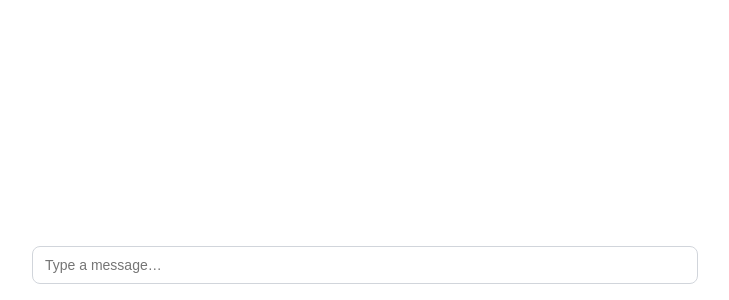
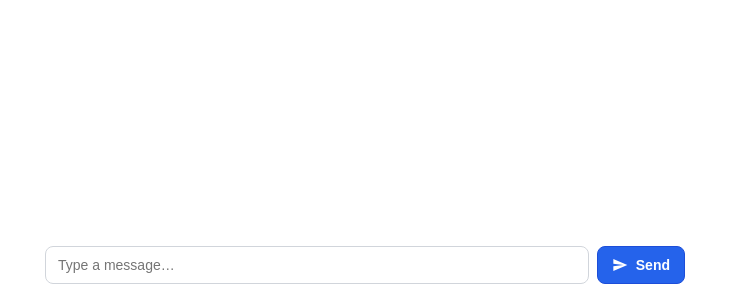
Before and after one commit to 709macdonald/Jeeves_MVP, a React (Vite) app in the folder frontend/: page / in a window 1280 px wide. Shown: the part 500-800 px from the top of the page, without its empty margins (275-1004 px from the left). Built offline with nearby package versions, Linux system fonts and the light colour scheme.

Commit message:
Input Bar Buttons

```diff
--- a/frontend/src/components/InputBar.tsx
+++ b/frontend/src/components/InputBar.tsx
@@ -7,7 +7,7 @@ type InputBarProps = InputHTMLAttributes<HTMLInputElement>
 export default function InputBar(props: InputBarProps) {
   const { style, ...rest } = props
 
-  const defaultStyle: React.CSSProperties = {
+  const inputStyleDefaults: React.CSSProperties = {
     width: '100%',
     maxWidth: 640,
     padding: '10px 12px',
@@ -17,7 +17,7 @@ export default function InputBar(props: InputBarProps) {
     fontSize: 14,
   }
 
-  const defaultInputProps = {
+  const inputPropsDefaults = {
     placeholder: 'Type a message…',
     'aria-label': 'Message input',
   }
@@ -25,8 +25,8 @@ export default function InputBar(props: InputBarProps) {
   return (
     <input
       type="text"
-      style={{ ...defaultStyle, ...(style || {}) }}
-      {...defaultInputProps}
+      style={{ ...inputStyleDefaults, ...(style || {}) }}
+      {...inputPropsDefaults}
       {...rest}
     />
   )
--- /dev/null
+++ b/frontend/src/components/InputBarButton.tsx
@@ -0,0 +1,70 @@
+import type { ButtonHTMLAttributes, ReactNode } from 'react'
+
+type InputBarButtonProps = {
+  label?: string
+  loading?: boolean
+  icon?: ReactNode
+} & ButtonHTMLAttributes<HTMLButtonElement>
+
+// Reusable button component intended to sit next to the InputBar.
+// Accessible by default, with simple inline styles and a loading state.
+export default function InputBarButton({
+  label = 'Send',
+  loading = false,
+  icon,
+  style,
+  disabled,
+  'aria-label': ariaLabel,
+  type = 'button',
+  ...rest
+}: InputBarButtonProps) {
+  const baseStyle: React.CSSProperties = {
+    display: 'inline-flex',
+    alignItems: 'center',
+    gap: 8,
+    padding: '10px 14px',
+    borderRadius: 8,
+    border: '1px solid #1d4ed8', // blue-700
+    backgroundColor: '#2563eb', // blue-600
+    color: '#ffffff',
+    fontSize: 14,
+    fontWeight: 600,
+    cursor: disabled || loading ? 'not-allowed' : 'pointer',
+    opacity: disabled || loading ? 0.6 : 1,
+    transition: 'opacity 120ms ease, transform 120ms ease',
+    userSelect: 'none',
+    ...(style || {}),
+  }
+
+  // Minimal inline icon if none provided (paper plane)
+  const defaultIcon = (
+    <svg
+      width="16"
+      height="16"
+      viewBox="0 0 24 24"
+      fill="none"
+      xmlns="http://www.w3.org/2000/svg"
+      aria-hidden="true"
+    >
+      <path
+        d="M2.01 21L23 12 2.01 3 2 10l15 2-15 2 .01 7z"
+        fill="currentColor"
+      />
+    </svg>
+  )
+
+  const contentLabel = loading ? 'Sending…' : label
+
+  return (
+    <button
+      type={type}
+      style={baseStyle}
+      disabled={disabled || loading}
+      aria-label={ariaLabel || 'Send message'}
+      {...rest}
+    >
+      {icon ?? defaultIcon}
+      <span>{contentLabel}</span>
+    </button>
+  )
+}
--- a/frontend/src/screens/MainScreen.tsx
+++ b/frontend/src/screens/MainScreen.tsx
@@ -1,5 +1,6 @@
 // MainScreen: renders a blank white full-viewport screen
 import InputBar from '../components/InputBar'
+import InputBarButton from '../components/InputBarButton'
 
 export default function MainScreen() {
   return (
@@ -17,7 +18,24 @@ export default function MainScreen() {
           padding: 16,
         }}
       >
-        <InputBar />
+        {/* Row container: input grows, button sits to the right */}
+        <div
+          style={{
+            display: 'flex',
+            alignItems: 'center',
+            gap: 8,
+            width: '100%',
+            maxWidth: 640,
+          }}
+        >
+          <InputBar style={{ width: 'auto', flex: 1 }} />
+          <InputBarButton
+            onClick={() => {
+              // Placeholder action for now
+              console.log('Send clicked')
+            }}
+          />
+        </div>
       </div>
     </div>
   )
```
